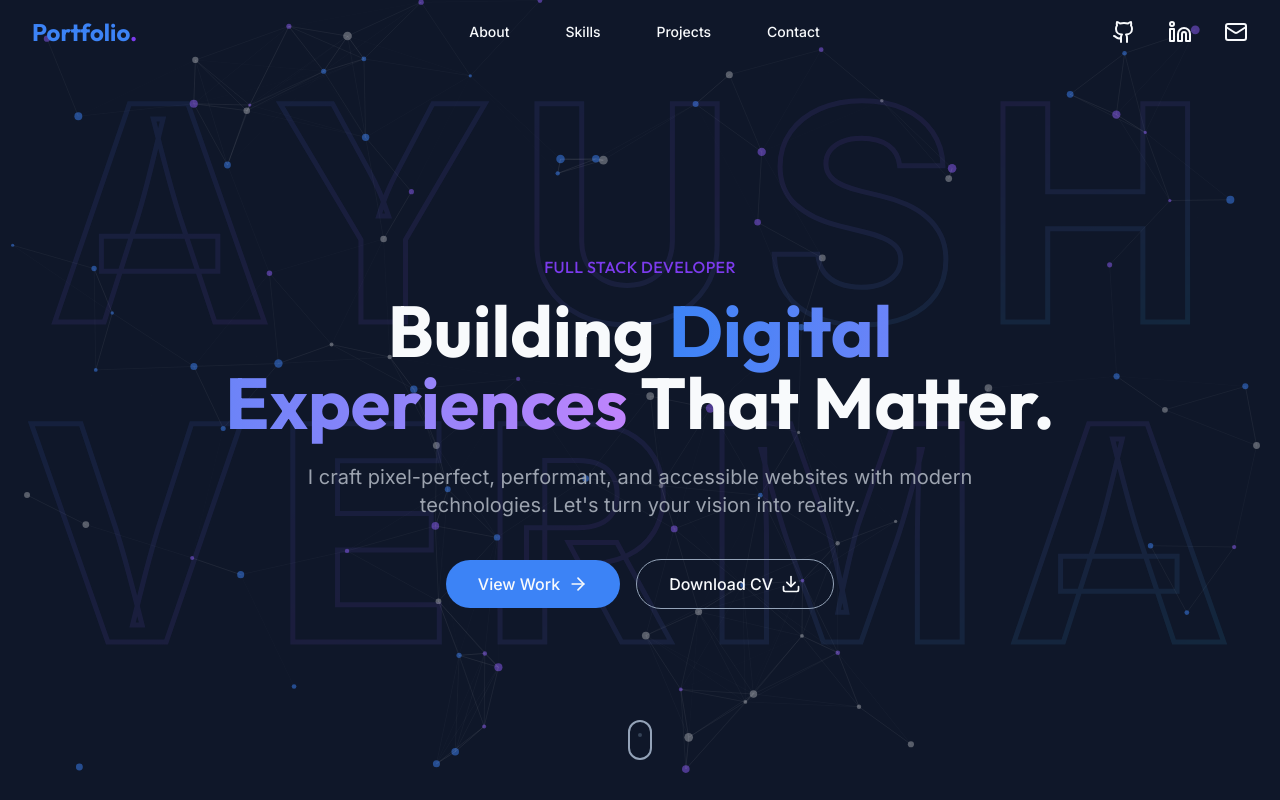
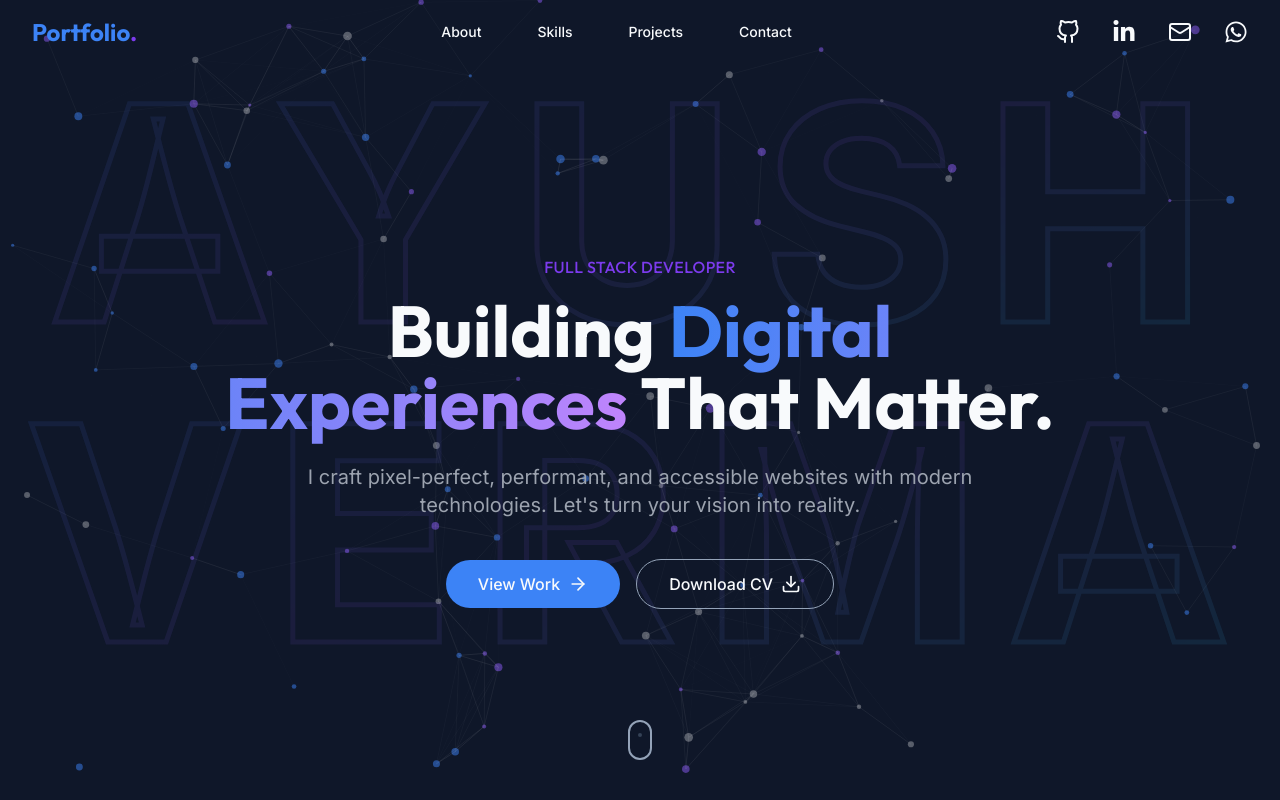
Before and after one commit to Ayush-Verma34/Portfolio-A, a React (Vite) app: page / in a window 1280 px wide. Shown: the top 800 px of the page. Built offline with nearby package versions, Linux system fonts and the light colour scheme.

Commit message:
whatsapp added

```diff
--- a/src/components/Navbar.tsx
+++ b/src/components/Navbar.tsx
@@ -1,6 +1,8 @@
 import React, { useState, useEffect } from 'react';
-import { Menu, X, Github, Linkedin, Mail } from 'lucide-react';
-import { motion, AnimatePresence } from 'framer-motion';
+import { Menu, X, Mail, } from 'lucide-react';
+import { motion } from 'framer-motion';
+import { FaLinkedinIn, FaWhatsapp } from "react-icons/fa";
+import { FiGithub } from 'react-icons/fi';
 
 const Navbar: React.FC = () => {
     const [isOpen, setIsOpen] = useState(false);
@@ -20,10 +22,12 @@ const Navbar: React.FC = () => {
         { name: 'Projects', href: '#projects' },
         { name: 'Contact', href: '#contact' },
     ];
+
     const contactLinks = [
-        { icon: Github, href: 'https://github.com/Ayush-Verma34' },
-        { icon: Linkedin, href: 'https://www.linkedin.com/in/ayush-verma-b64a05339' },
+        { icon: FiGithub, href: 'https://github.com/Ayush-Verma34' },
+        { icon: FaLinkedinIn, href: 'https://www.linkedin.com/in/ayush-verma-b64a05339' },
         { icon: Mail, href: 'mailto:ayush2003sitapur@gmail.com' },
+        { icon: FaWhatsapp, href: 'https://wa.me/7607914166?text=Hi%20Ayush,%20I%20want%20to%20connect%20with%20you!' },
     ];
 
     return (
```
